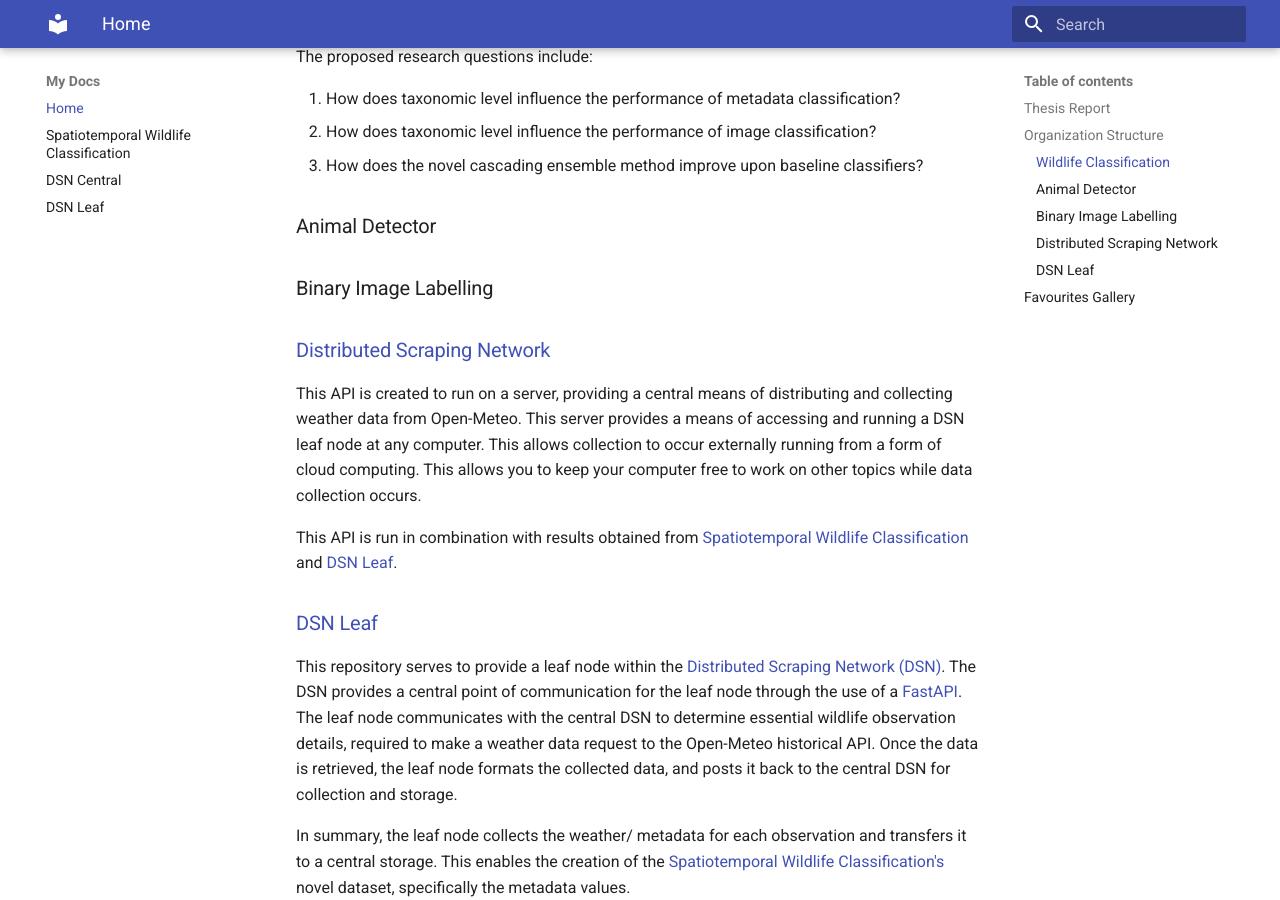
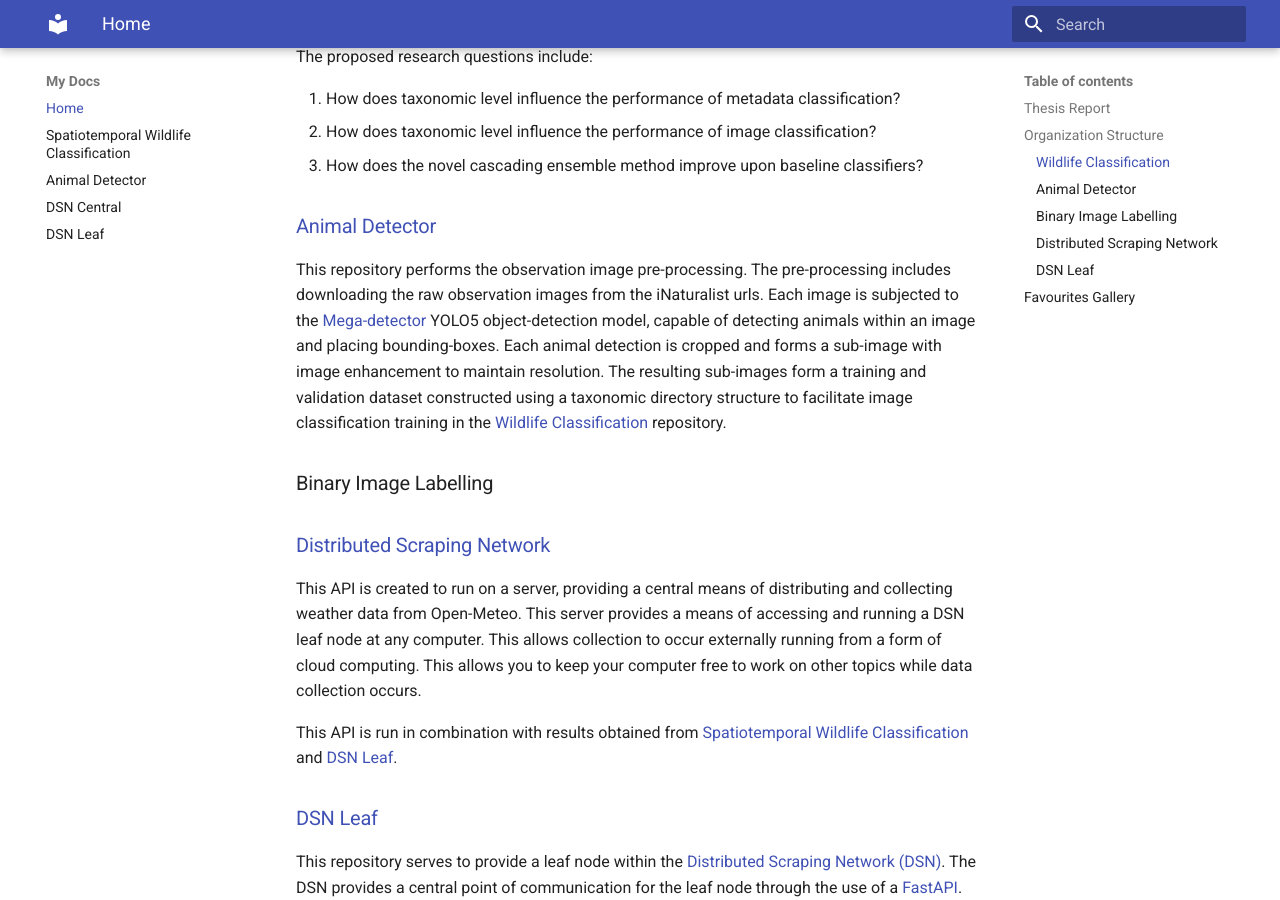
Before and after one commit to Spatiotemporal-Wildlife-Classification/swc_documentation, an MkDocs documentation site: the page built from docs/index.md, in a window 1280 px wide and 900 px high, scrolled down 1048 px. Built offline with MkDocs 1.6.1 and Material for MkDocs 9.7.7, drawn with Linux system fonts in a browser that asks for light colours.

Commit message:
Add Animal_detector repo info

```diff
--- a/docs/index.md
+++ b/docs/index.md
@@ -37,7 +37,13 @@ The proposed research questions include:
 2. How does taxonomic level influence the performance of image classification?
 3. How does the novel cascading ensemble method improve upon baseline classifiers?
 
-### Animal Detector
+### [Animal Detector](https://spatiotemporal-wildlife-classification.github.io/Animal-Detector/)
+This repository performs the observation image pre-processing.
+The pre-processing includes downloading the raw observation images from the iNaturalist urls.
+Each image is subjected to the [Mega-detector](https://github.com/microsoft/CameraTraps/blob/main/megadetector.md) YOLO5 object-detection model, capable of detecting animals within an image
+and placing bounding-boxes. Each animal detection is cropped and forms a sub-image with image enhancement to maintain resolution.
+The resulting sub-images form a training and validation dataset constructed using a taxonomic directory structure to facilitate
+image classification training in the [Wildlife Classification](https://spatiotemporal-wildlife-classification.github.io/Wildlife-Classification/) repository.
 
 ### Binary Image Labelling
 
--- a/mkdocs.yml
+++ b/mkdocs.yml
@@ -7,5 +7,6 @@ theme:
 nav:
   - Home: index.md
   - Spatiotemporal Wildlife Classification: https://spatiotemporal-wildlife-classification.github.io/Wildlife-Classification/
+  - Animal Detector: https://spatiotemporal-wildlife-classification.github.io/Animal-Detector/
   - DSN Central: https://spatiotemporal-wildlife-classification.github.io/Distributed-Scraping-Network/
   - DSN Leaf: https://spatiotemporal-wildlife-classification.github.io/DSN-Leaf/
```
